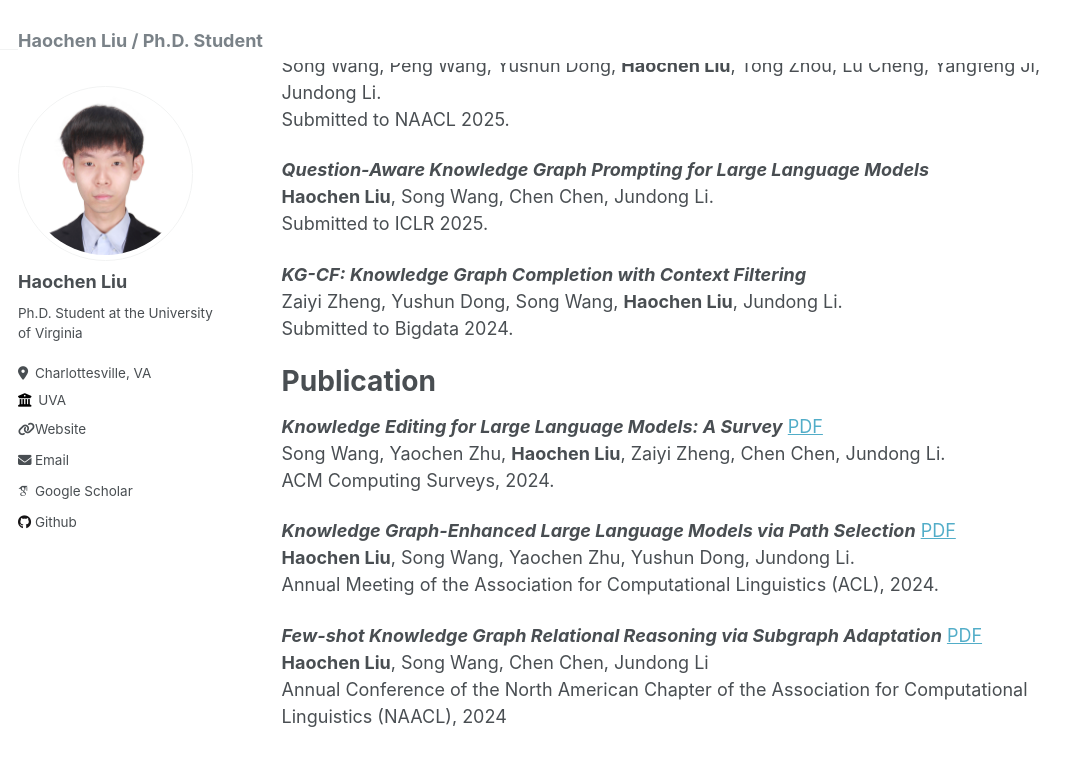
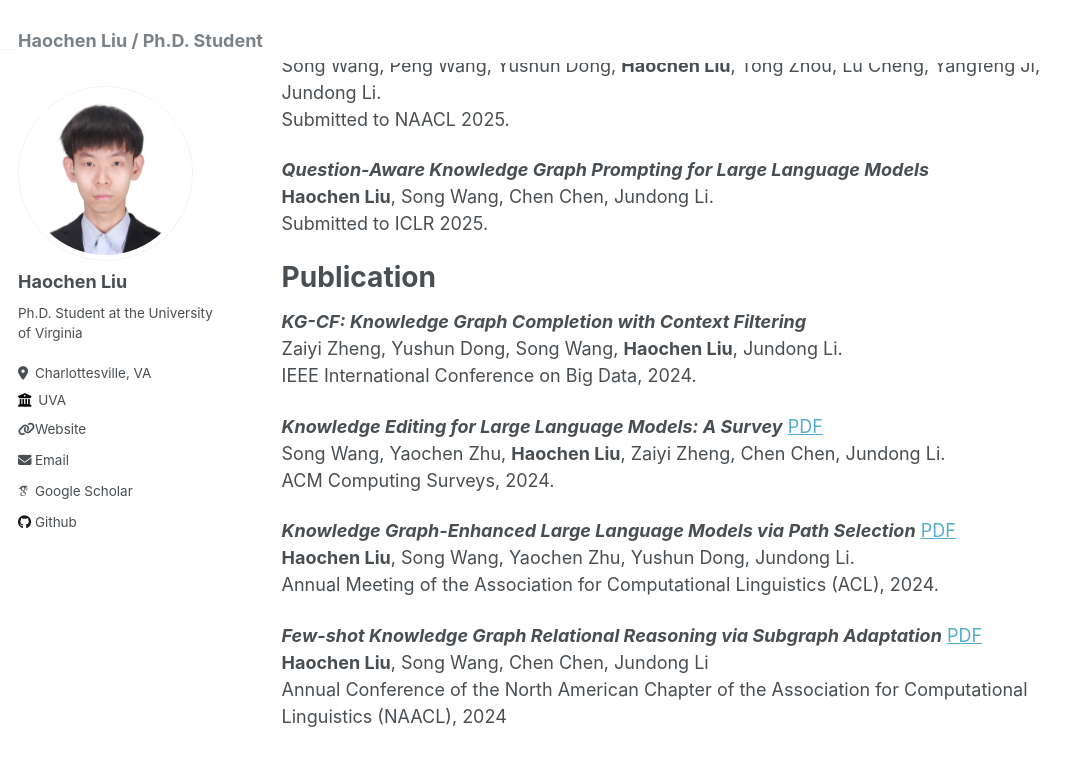
Before and after one commit to zhengzaiyi/zhengzaiyi.github.io, a Jekyll site: the page built from _pages/about.md, in a window 1280 px wide and 900 px high, scrolled down 333 px. Shown: the top 766 px of the window, without its empty margins (0-1083 px from the left). Built offline with Jekyll 4.4.1, drawn with Linux system fonts in a browser that asks for light colours; some web fonts are replaced.

Commit message:
add info

```diff
--- a/_pages/about.md
+++ b/_pages/about.md
@@ -24,13 +24,13 @@ Submitted to NAACL 2025.
 **Haochen Liu**, Song Wang, Chen Chen, Jundong Li. <br>
 Submitted to ICLR 2025.
 
-***KG-CF: Knowledge Graph Completion with Context Filtering*** <br>
-Zaiyi Zheng, Yushun Dong, Song Wang, **Haochen Liu**, Jundong Li. <br>
-Submitted to Bigdata 2024.
-
 
 Publication
 ======
+
+***KG-CF: Knowledge Graph Completion with Context Filtering*** <br>
+Zaiyi Zheng, Yushun Dong, Song Wang, **Haochen Liu**, Jundong Li. <br>
+IEEE International Conference on Big Data, 2024.
 
 ***Knowledge Editing for Large Language Models: A Survey*** [PDF](https://arxiv.org/pdf/2310.16218.pdf) <br>
 Song Wang, Yaochen Zhu, **Haochen Liu**, Zaiyi Zheng, Chen Chen, Jundong Li. <br>
```
